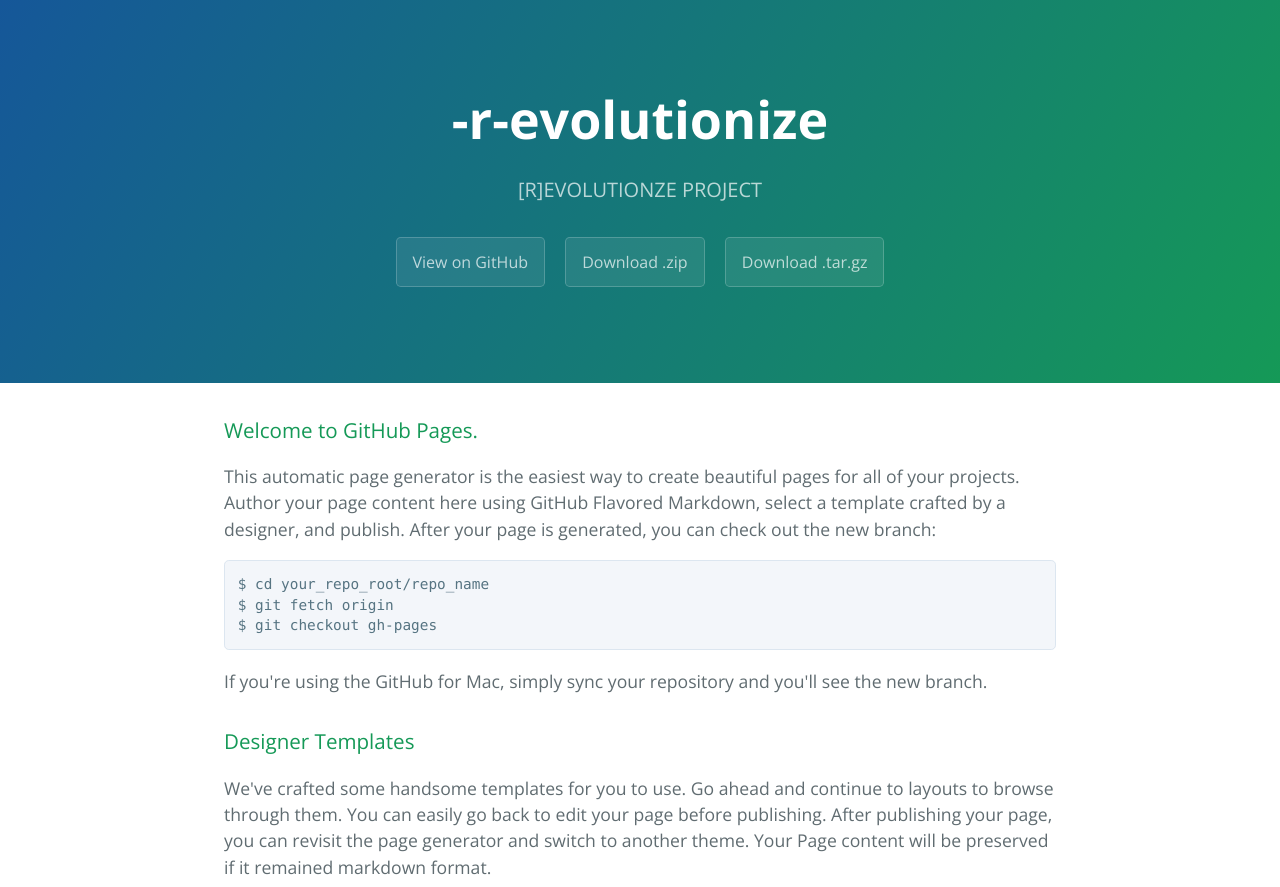
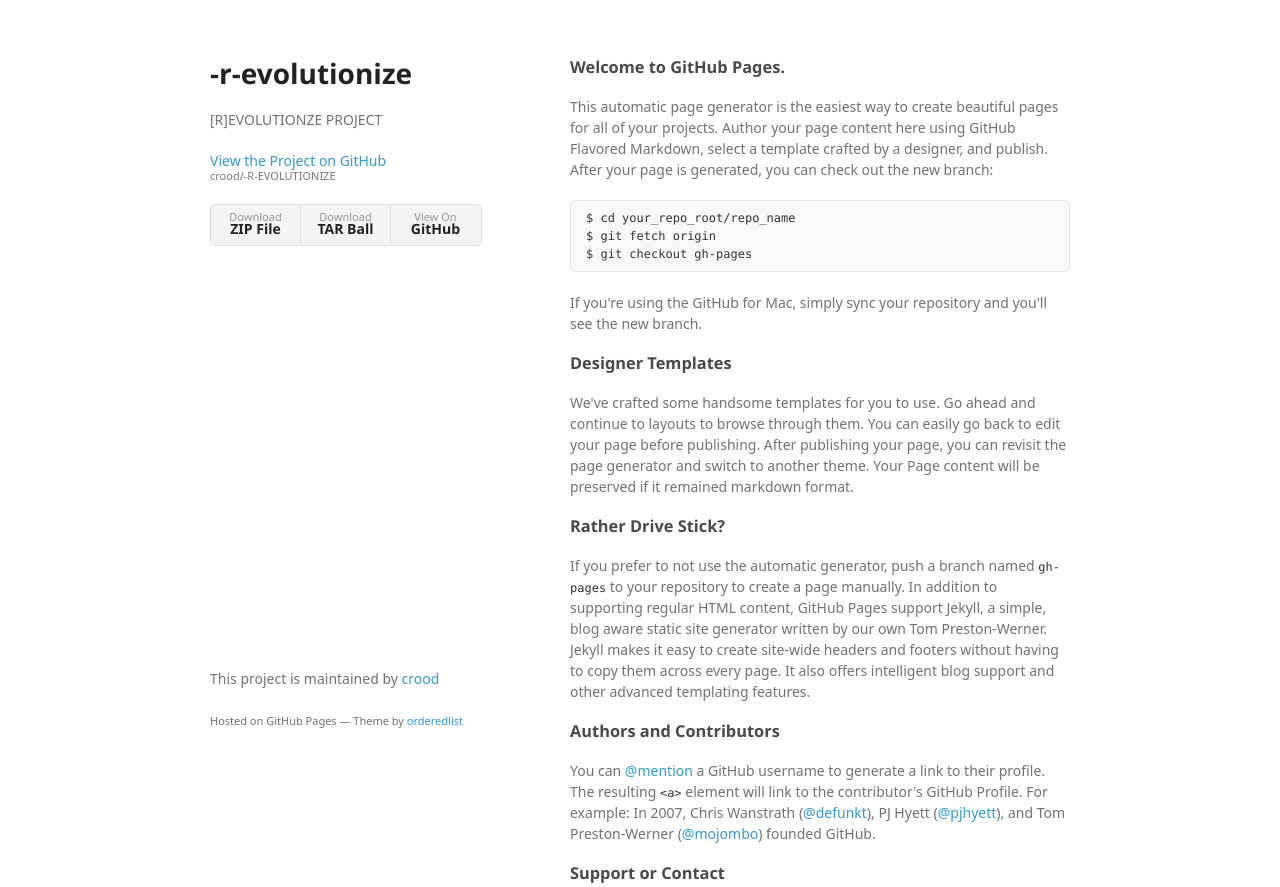
Before and after one commit to crood/-R-EVOLUTIONIZE, a plain HTML site: page index.html in a window 1280 px wide. Shown: the top 887 px of the page. Drawn offline with nearby package versions, Linux system fonts and the light colour scheme; a web font is replaced by a local one.

```diff
--- a/index.html
+++ b/index.html
@@ -1,25 +1,34 @@
-<!DOCTYPE html>
-<html lang="en-us">
+<!doctype html>
+<html>
   <head>
-    <meta charset="UTF-8">
+    <meta charset="utf-8">
+    <meta http-equiv="X-UA-Compatible" content="chrome=1">
     <title>-r-evolutionize by crood</title>
-    <meta name="viewport" content="width=device-width, initial-scale=1">
-    <link rel="stylesheet" type="text/css" href="stylesheets/normalize.css" media="screen">
-    <link href='https://fonts.googleapis.com/css?family=Open+Sans:400,700' rel='stylesheet' type='text/css'>
-    <link rel="stylesheet" type="text/css" href="stylesheets/stylesheet.css" media="screen">
-    <link rel="stylesheet" type="text/css" href="stylesheets/github-light.css" media="screen">
+
+    <link rel="stylesheet" href="stylesheets/styles.css">
+    <link rel="stylesheet" href="stylesheets/github-light.css">
+    <meta name="viewport" content="width=device-width">
+    <!--[if lt IE 9]>
+    <script src="//html5shiv.googlecode.com/svn/trunk/html5.js"></script>
+    <![endif]-->
   </head>
   <body>
-    <section class="page-header">
-      <h1 class="project-name">-r-evolutionize</h1>
-      <h2 class="project-tagline">[R]EVOLUTIONZE PROJECT</h2>
-      <a href="https://github.com/crood/-R-EVOLUTIONIZE" class="btn">View on GitHub</a>
-      <a href="https://github.com/crood/-R-EVOLUTIONIZE/zipball/master" class="btn">Download .zip</a>
-      <a href="https://github.com/crood/-R-EVOLUTIONIZE/tarball/master" class="btn">Download .tar.gz</a>
-    </section>
+    <div class="wrapper">
+      <header>
+        <h1>-r-evolutionize</h1>
+        <p>[R]EVOLUTIONZE PROJECT</p>
 
-    <section class="main-content">
-      <h3>
+        <p class="view"><a href="https://github.com/crood/-R-EVOLUTIONIZE">View the Project on GitHub <small>crood/-R-EVOLUTIONIZE</small></a></p>
+
+
+        <ul>
+          <li><a href="https://github.com/crood/-R-EVOLUTIONIZE/zipball/master">Download <strong>ZIP File</strong></a></li>
+          <li><a href="https://github.com/crood/-R-EVOLUTIONIZE/tarball/master">Download <strong>TAR Ball</strong></a></li>
+          <li><a href="https://github.com/crood/-R-EVOLUTIONIZE">View On <strong>GitHub</strong></a></li>
+        </ul>
+      </header>
+      <section>
+        <h3>
 <a id="welcome-to-github-pages" class="anchor" href="#welcome-to-github-pages" aria-hidden="true"><span aria-hidden="true" class="octicon octicon-link"></span></a>Welcome to GitHub Pages.</h3>
 
 <p>This automatic page generator is the easiest way to create beautiful pages for all of your projects. Author your page content here using GitHub Flavored Markdown, select a template crafted by a designer, and publish. After your page is generated, you can check out the new branch:</p>
@@ -50,15 +59,13 @@
 <a id="support-or-contact" class="anchor" href="#support-or-contact" aria-hidden="true"><span aria-hidden="true" class="octicon octicon-link"></span></a>Support or Contact</h3>
 
 <p>Having trouble with Pages? Check out the documentation at <a href="http://help.github.com/pages">http://help.github.com/pages</a> or contact <a href="mailto:support@github.com">support@github.com</a> and we’ll help you sort it out.</p>
-
-      <footer class="site-footer">
-        <span class="site-footer-owner"><a href="https://github.com/crood/-R-EVOLUTIONIZE">-r-evolutionize</a> is maintained by <a href="https://github.com/crood">crood</a>.</span>
-
-        <span class="site-footer-credits">This page was generated by <a href="https://pages.github.com">GitHub Pages</a> using the <a href="https://github.com/jasonlong/cayman-theme">Cayman theme</a> by <a href="https://twitter.com/jasonlong">Jason Long</a>.</span>
+      </section>
+      <footer>
+        <p>This project is maintained by <a href="https://github.com/crood">crood</a></p>
+        <p><small>Hosted on GitHub Pages &mdash; Theme by <a href="https://github.com/orderedlist">orderedlist</a></small></p>
       </footer>
-
-    </section>
-
+    </div>
+    <script src="javascripts/scale.fix.js"></script>
 
   </body>
 </html>
```
